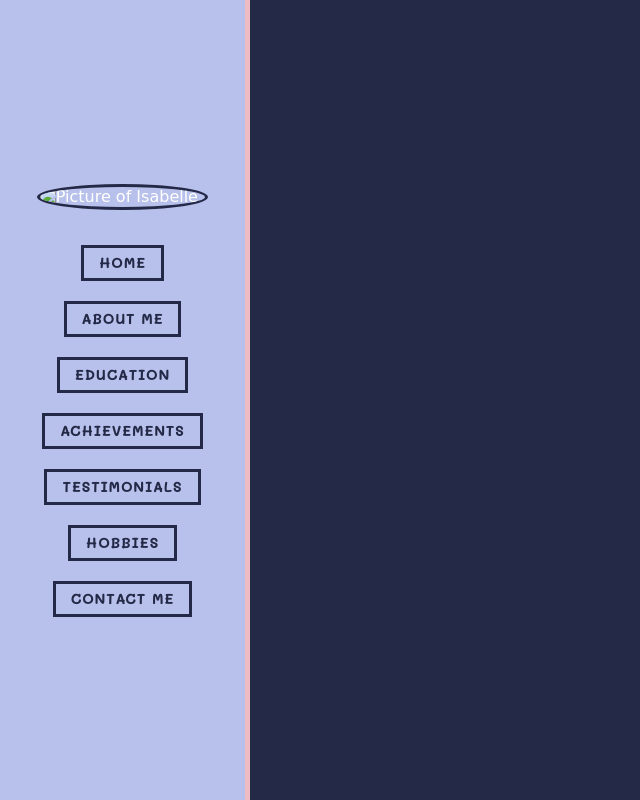
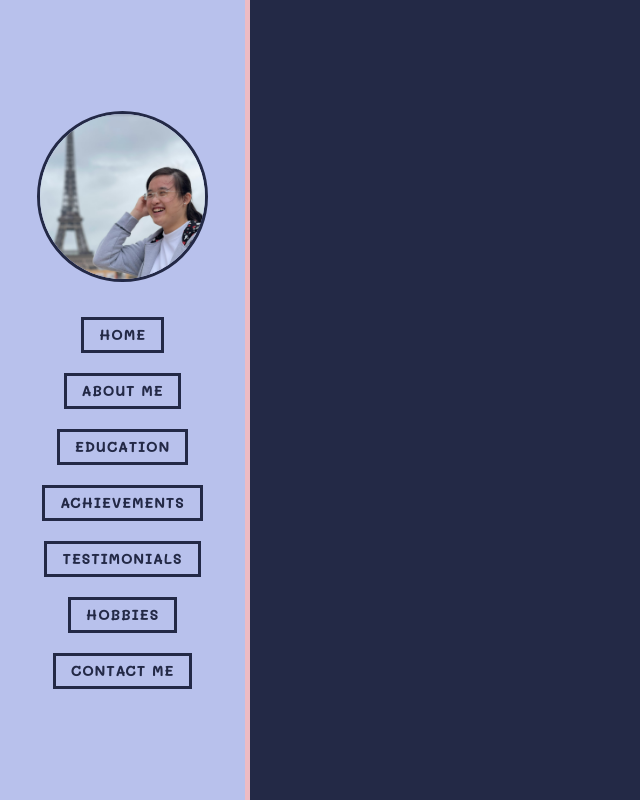
Before and after one commit to isabellepakyishan/Y1S2-ID-Assignment-1-Personal-Portfolio-Website, a plain HTML site: page 05-testimonials.html in a window 1280 px wide. Shown: the whole page, without its empty margins (0-640 px from the left). Drawn offline with Linux system fonts and the light colour scheme; a web font is replaced by a local one.

Commit message:
modified file name of my picture

```diff
--- a/05-testimonials.html
+++ b/05-testimonials.html
@@ -9,7 +9,7 @@
   </head>
   <body>
     <nav>
-      <img src="images/Isabelle's Picture.png" alt="Picture of Isabelle" />
+      <img src="images/isabelle's-picture.png" alt="Picture of Isabelle" />
       <a href="01-home.html">Home</a>
       <br />
       <a href="02-about-me.html">About Me</a>
```
